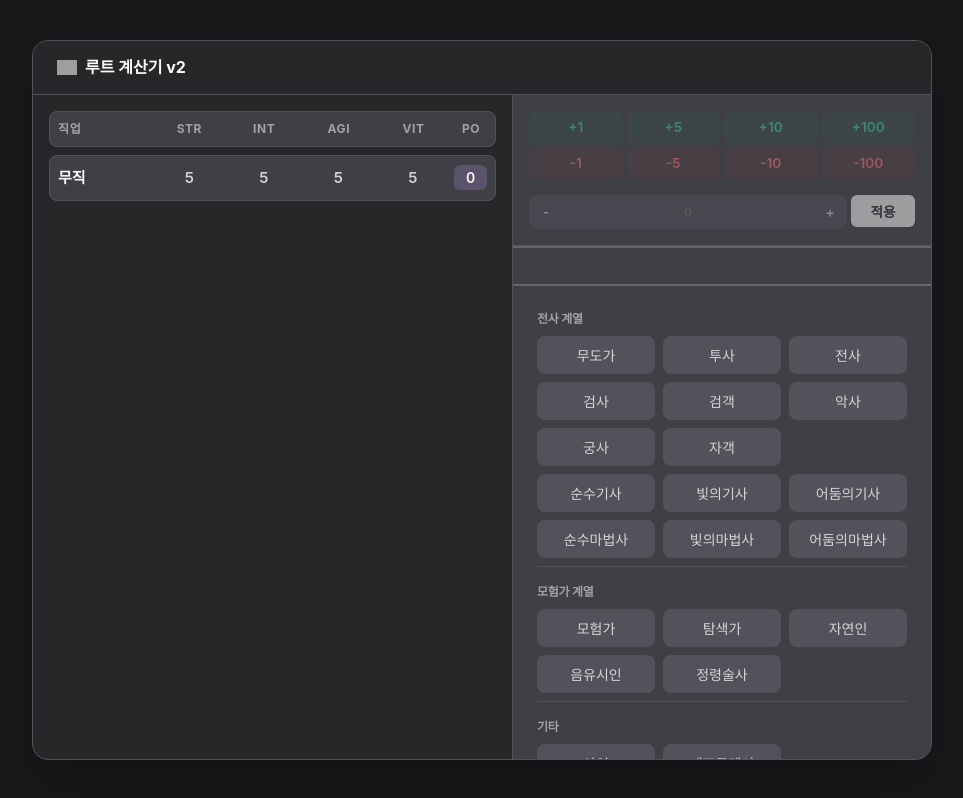
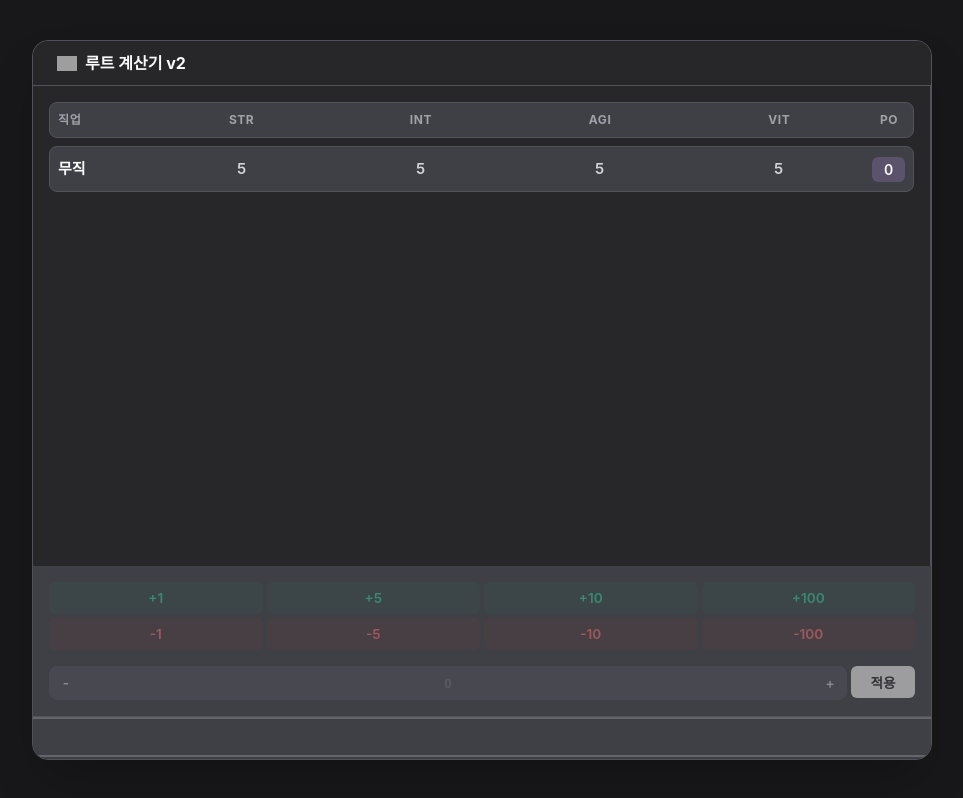
Before and after one commit to ktseo41/route-calculator, a React (Vite) app: page / in a window 1280 px wide. Shown: the whole page, without its empty margins (158-1121 px from the left). Built offline with nearby package versions, Linux system fonts and the light colour scheme; grey boxes are pictures that could not be loaded; some icons are missing; a web font is replaced by a local one.

Commit message:
fix(ui): resolve mobile scrolling issue by constraining content wrapper

```diff
--- a/src/prototype.css
+++ b/src/prototype.css
@@ -168,6 +168,16 @@ button {
     background-color: var(--bg-tertiary);
     color: var(--text-primary);
   }
+}
+
+/* Main Content Wrapper */
+.content-wrapper {
+  display: flex;
+  flex-direction: column;
+  flex: 1;
+  overflow: hidden;
+  position: relative;
+  width: 100%;
 }
 
 /* Main Content */
```
